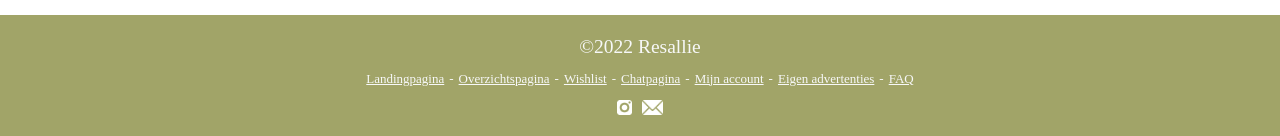
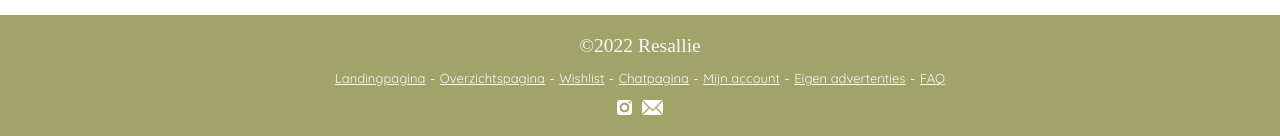
Before and after one commit to Hddhu/ResallieOld, a React (Create React App) app in the folder frontend/: page / in a window 1280 px wide. Shown: the part 661-797 px from the top of the page. Built offline with nearby package versions, Linux system fonts and the light colour scheme.

Commit message:
Font aangepast

```diff
--- a/frontend/src/components/footer/Footer.css
+++ b/frontend/src/components/footer/Footer.css
@@ -21,6 +21,7 @@
 .link {
   color: var(--offWhite);
   margin: 0px 5px;
+  font: 1em Quicksand;
 }
 
 .links {
--- a/frontend/src/components/header/Header.tsx
+++ b/frontend/src/components/header/Header.tsx
@@ -47,9 +47,9 @@ const Header = ({ headerChange }: DoesHeaderChange ) => {
     setProfile(false);
   }
 
-  function setTrue() {
-    setWishlist(true);
-  }
+  // function setTrue() {
+  //   setWishlist(true);
+  // }
 
   // if (headerChange === "isWishlist")
   // {setWishlist(true);
```
